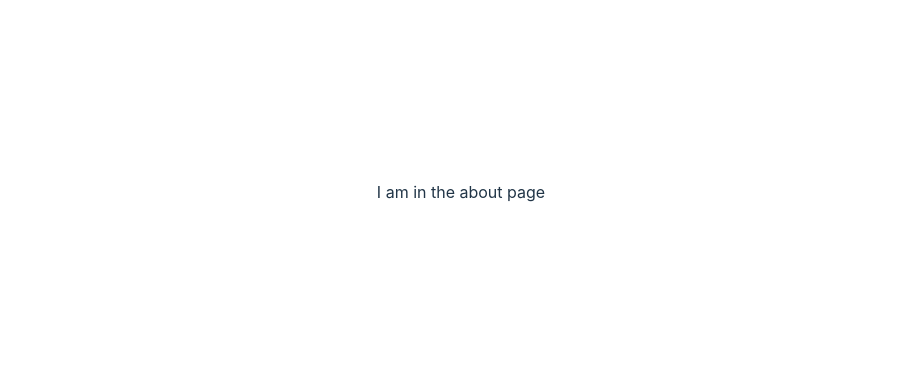
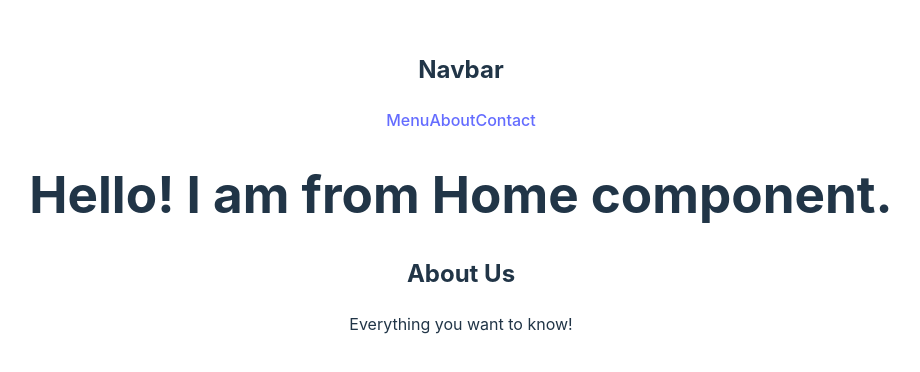
Before and after one commit to ahmadtnvir/intro-to-react-router, a React (Vite) app: page /about in a window 1280 px wide. Shown: the part 208-580 px from the top of the page, without its empty margins (179-1099 px from the left). Built offline with nearby package versions, Linux system fonts and the light colour scheme.

Commit message:
Explane Nested Route concepts

```diff
--- /dev/null
+++ b/src/Component/About/About.jsx
@@ -0,0 +1,10 @@
+const About = () => {
+    return (
+        <div>
+            <h2>About Us</h2>
+            <p>Everything you want to know!</p>
+        </div>
+    );
+};
+
+export default About;
--- /dev/null
+++ b/src/Component/Contact/Contact.jsx
@@ -0,0 +1,10 @@
+const Contact = () => {
+    return (
+        <div>
+            <h2>Contact With Us</h2>
+            <p>Please contact with us!</p>
+        </div>
+    );
+};
+
+export default Contact;
--- /dev/null
+++ b/src/Component/Header/Header.jsx
@@ -0,0 +1,14 @@
+
+
+const Header = () => {
+    return (
+        <div>
+            <h2>Navbar</h2>
+            <a href="/menu">Menu</a>
+            <a href="/about">About</a>
+            <a href="/contact">Contact</a>
+        </div>
+    );
+};
+
+export default Header;
--- /dev/null
+++ b/src/Component/Home/Home.jsx
@@ -0,0 +1,15 @@
+import { Outlet } from "react-router-dom";
+import Header from "../Header/Header";
+
+
+const Home = () => {
+    return (
+        <div>
+            <Header></Header>
+            <h1>Hello! I am from Home component.</h1>
+            <Outlet></Outlet>
+        </div>
+    );
+};
+
+export default Home;
--- /dev/null
+++ b/src/Component/Menu/Menu.jsx
@@ -0,0 +1,10 @@
+const Menu = () => {
+    return (
+        <div>
+            <h2>Menu</h2>
+            <p>See details in menu</p>
+        </div>
+    );
+};
+
+export default Menu;
```
Also changed, not shown: src/main.jsx (+29 -10 lines).
